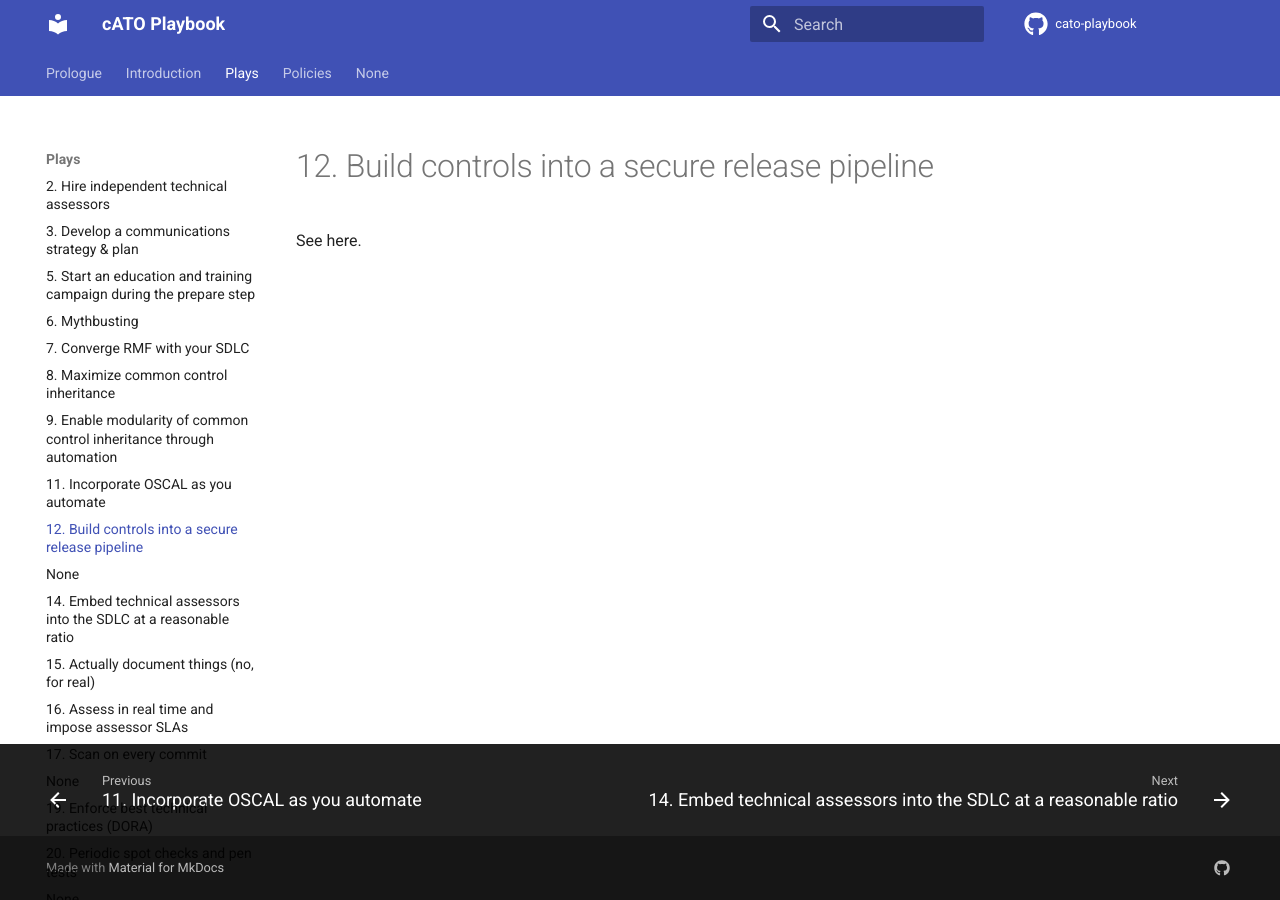
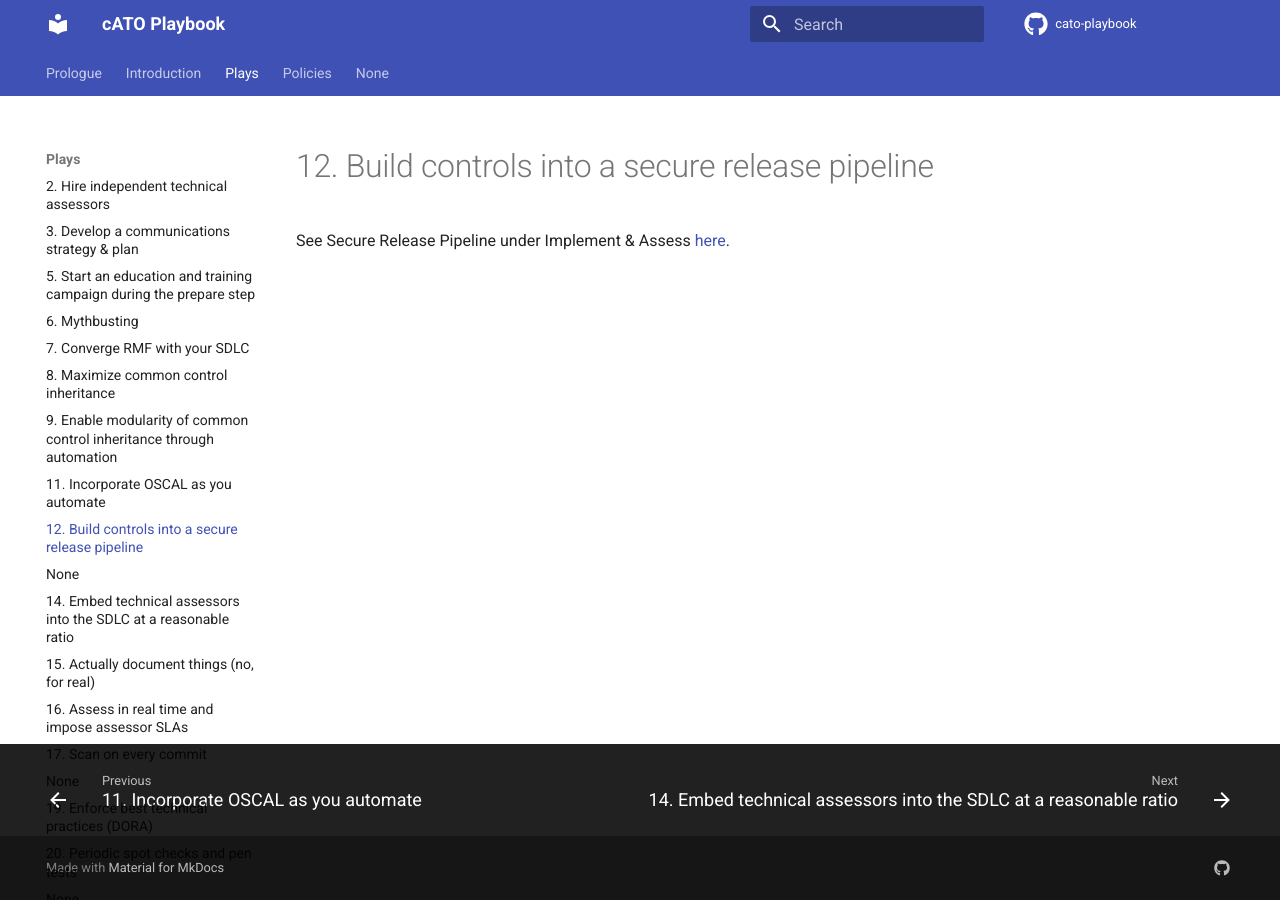
Before and after one commit to rise8-us/cato-playbook, an MkDocs documentation site: the page built from docs/pipeline.md, in a window 1280 px wide. Built offline with MkDocs 1.6.1 and Material for MkDocs 9.7.7, drawn with Linux system fonts in a browser that asks for light colours; comment, search, counter and statistics services are not loaded.

Commit message:
Update pipeline.md

```diff
--- a/docs/pipeline.md
+++ b/docs/pipeline.md
@@ -1,3 +1,3 @@
 # 12. Build controls into a secure release pipeline
 
-See here.
+See Secure Release Pipeline under Implement & Assess [here](implement-assess.md).
```
